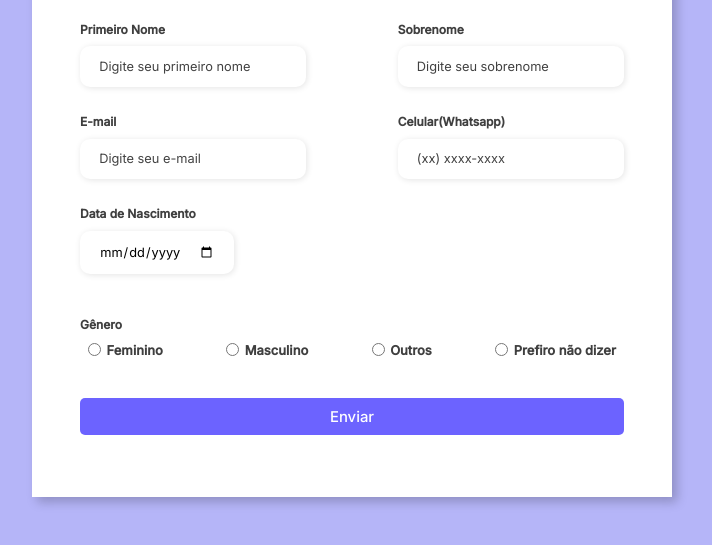
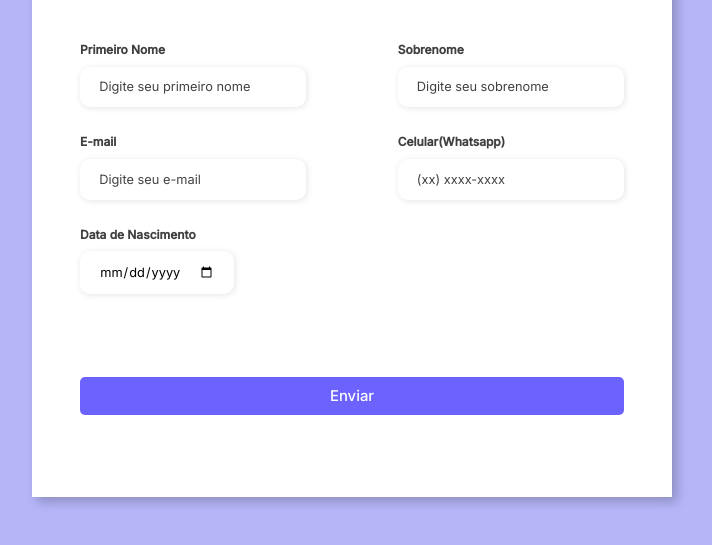
Before and after one commit to vonkoln/processoseletivo, a plain HTML site: page index.html in a window 1280 px wide. Shown: the part 223-768 px from the top of the page, without its empty margins (288-1000 px from the left). Drawn offline with Linux system fonts and the light colour scheme.

Commit message:
nogender

```diff
--- a/index.html
+++ b/index.html
@@ -57,33 +57,7 @@
 
                 </div>
 
-                <div class="gender-inputs">
-                    <div class="gender-title">
-                        <h6>Gênero</h6>
-                    </div>
 
-                    <div class="gender-group">
-                        <div class="gender-input">
-                            <input id="female" type="radio" name="gender">
-                            <label for="female">Feminino</label>
-                        </div>
-
-                        <div class="gender-input">
-                            <input id="male" type="radio" name="gender">
-                            <label for="male">Masculino</label>
-                        </div>
-
-                        <div class="gender-input">
-                            <input id="others" type="radio" name="gender">
-                            <label for="others">Outros</label>
-                        </div>
-
-                        <div class="gender-input">
-                            <input id="none" type="radio" name="gender">
-                            <label for="none">Prefiro não dizer</label>
-                        </div>
-                    </div>
-                </div>
 
                 <div class="continue-button">
                     <button><a href="#">Enviar</a> </button>
```
